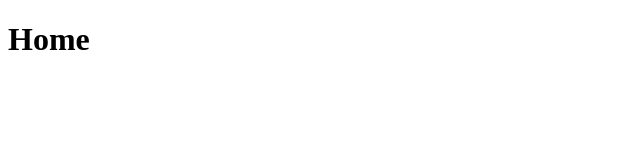
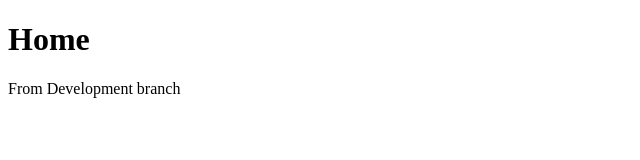
Before and after one commit to habibur18/git-practice, a website: page index.html in a window 1280 px wide. Shown: the whole page, without its empty margins (0-640 px from the left). Drawn offline with Linux system fonts and the light colour scheme.

Commit message:
development branch created

```diff
--- a/index.html
+++ b/index.html
@@ -9,6 +9,7 @@
 
 <body>
     <h1>Home</h1>
+    <p>From Development branch</p>
 </body>
 
 </html>
```
